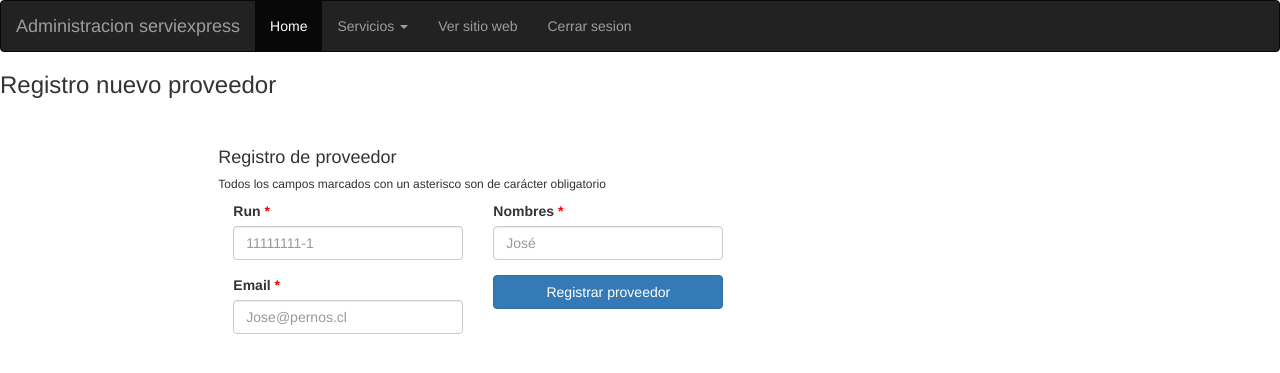
After one commit to SBX01/Portafolio2k22, a Django app: template templates/administracion/registro_proveedor.html in a window 1280 px wide. The commit adds this page. Shown: the top 373 px of the page. Run offline with Django 4.2, Linux system fonts and the light colour scheme; the template is opened without the code that fills it: values that come from a table or form of the project are taken from there, others are empty; parts of the project's set-up code (start-up, migrations or seed data) failed here and were passed over; some libraries are stand-ins or nearby versions.

Commit message:
registro proveedor

```diff
--- a/administracion/forms.py
+++ b/administracion/forms.py
@@ -1,5 +1,6 @@
+from xml.dom import ValidationErr
 from django import forms
-from .models import Empleado, Servicio, TipoEmpleado
+from .models import Empleado, Proveedor, Servicio, TipoEmpleado
 
 class TipoEmp(forms.ModelForm):
     class Meta:
@@ -59,7 +60,7 @@ class RegistroServicio(forms.ModelForm):
     def __init__(self, *args, **kwargs ):
         super(RegistroServicio, self).__init__(*args, **kwargs)
         self.fields['nombre'].widget.attrs['placeholder'] = 'Revisión'
-        self.fields['precio'].widget.attrs['placeholder'] = '50.000'
+        self.fields['precio'].widget.attrs['placeholder'] = '$50.000'
 
 
 
@@ -68,3 +69,21 @@ class RegistroServicio(forms.ModelForm):
 
     def clean(self):
         cleaned_data = super(RegistroServicio, self).clean()
+
+class RegistroProveedor(forms.ModelForm):
+    class Meta:
+        model = Proveedor
+        fields = ['rut_proveedor','nombre','correo']
+
+    def __init__(self, *args, **kwargs ):
+        super(RegistroProveedor, self).__init__(*args, **kwargs)
+        self.fields['rut_proveedor'].widget.attrs['placeholder'] = '11111111-1'
+        self.fields['nombre'].widget.attrs['placeholder'] = 'José'
+        self.fields['correo'].widget.attrs['placeholder'] = 'Jose@pernos.cl'
+        self.fields['rut_proveedor'].widget.attrs['onInput'] = 'checkRut(this)'
+
+        for field in self.fields:
+            self.fields[field].widget.attrs['class']='form-control'
+
+    def clean(self):
+        cleaned_data = super(RegistroProveedor, self).clean()
--- a/administracion/models.py
+++ b/administracion/models.py
@@ -311,6 +311,9 @@ class TipoEmpleado(models.Model):
         managed = False
         db_table = 'tipo_empleado'
 
+    def __str__(self):
+        return str(self.seccion)
+
 
 class TipoProducto(models.Model):
     id = models.IntegerField(primary_key=True)
--- a/administracion/urls.py
+++ b/administracion/urls.py
@@ -6,4 +6,5 @@ urlpatterns = [
     path('registro_servicio/', views.registrar_servicio, name='registro_servicio'),
     path('registro_empleado/', views.registrar_usario, name='registro_empleado'),
     path('tipo_empleado/', views.tipo_empleado, name='tipo_empleado'),
+    path('registro_proveedor/', views.registrarProveedor, name='registro_Proveedor'),
 ]
--- a/templates/administracion/adminHome.html
+++ b/templates/administracion/adminHome.html
@@ -37,7 +37,7 @@
             <li><a href="{% url 'registro_servicio' %}">Registrar servicios</a></li>
 		        <li><a href="{% url 'registro_empleado'%}">Registrar nuevos usuarios</a></li>
             <li><a href="#">Lista de empleados</a></li>
-            <li><a href="#">Agregar tipo de empleado</a></li>
+            <li><a href="{% url 'registro_Proveedor'%}">Registrar Proveedor</a></li>
           </ul>
         </li>
         <li><a href="{% url 'home' %}">Ver sitio web</a></li>
--- /dev/null
+++ b/templates/administracion/registro_proveedor.html
@@ -0,0 +1,93 @@
+{% extends 'administracion\adminHome.html' %} {% block content %}
+<h3>Registro nuevo proveedor</h3>
+<div class="row">
+    <div class="card-body col-sm-2"></div>
+    <div class="card-body col-sm-6">
+        <div class="card mx-auto " style="max-width:520px; margin-top:40px; ">
+            <article class="card-body">
+                <header class="mb-4">
+                    <h4 class="card-title">Registro de proveedor</h4>
+                    <h6>Todos los campos marcados con un asterisco son de carácter obligatorio</h6>
+                </header>
+                <form action="{% url 'registro_Proveedor'%}" method="POST" >
+                    {% csrf_token %}
+
+                    <div class="form-row">
+                        <div class="form-group col-md-6">
+                            <label>Run <span style="color:#ff0000">*</span></label> {{form.rut_proveedor}}
+                        </div>
+                        <div class="form-group col-md-6">
+                            <label>Nombres <span style="color:#ff0000">*</span></label> {{form.nombre}}
+                        </div>
+                        <div class="form-group col-md-6">
+                            <label>Email <span style="color:#ff0000">*</span></label> {{form.correo}}
+                        </div>
+                    </div>
+                        <div class="form-group col-md-6">
+                            <button type="submit" class="btn btn-primary btn-block"> Registrar proveedor </button>
+                        </div>
+                        <!-- form-group// -->
+                    </div>
+
+
+                    {{ form_emp.email.errors }} {{ form_emp.non_field_errors }}
+                </form>
+            </article>
+        </div>
+    </div>
+
+</div>
+
+
+{% endblock %}
+{% block scripts %}
+<script>
+    function checkRut(rut) {
+        // Despejar Puntos
+        var valor = rut.value.replace('.','');
+        // Despejar Guión
+        valor = valor.replace('-','');
+
+        // Aislar Cuerpo y Dígito Verificador
+        cuerpo = valor.slice(0,-1);
+        dv = valor.slice(-1).toUpperCase();
+
+        // Formatear RUN
+        rut.value = cuerpo + '-'+ dv
+
+        // Si no cumple con el mínimo ej. (n.nnn.nnn)
+        if(cuerpo.length < 7) { rut.setCustomValidity("RUT Incompleto"); return false;}
+
+        // Calcular Dígito Verificador
+        suma = 0;
+        multiplo = 2;
+
+        // Para cada dígito del Cuerpo
+        for(i=1;i<=cuerpo.length;i++) {
+
+            // Obtener su Producto con el Múltiplo Correspondiente
+            index = multiplo * valor.charAt(cuerpo.length - i);
+
+            // Sumar al Contador General
+            suma = suma + index;
+
+            // Consolidar Múltiplo dentro del rango [2,7]
+            if(multiplo < 7) { multiplo = multiplo + 1; } else { multiplo = 2; }
+
+        }
+
+        // Calcular Dígito Verificador en base al Módulo 11
+        dvEsperado = 11 - (suma % 11);
+
+        // Casos Especiales (0 y K)
+        dv = (dv == 'K')?10:dv;
+        dv = (dv == 0)?11:dv;
+
+        // Validar que el Cuerpo coincide con su Dígito Verificador
+        if(dvEsperado != dv) { rut.setCustomValidity("RUT Inválido"); return false; }
+
+        // Si todo sale bien, eliminar errores (decretar que es válido)
+        rut.setCustomValidity('');
+    }
+</script>
+{% endblock %}
```
Also changed, not shown: administracion/admin.py (+10 -1 lines), administracion/views.py (+27 -5 lines).
